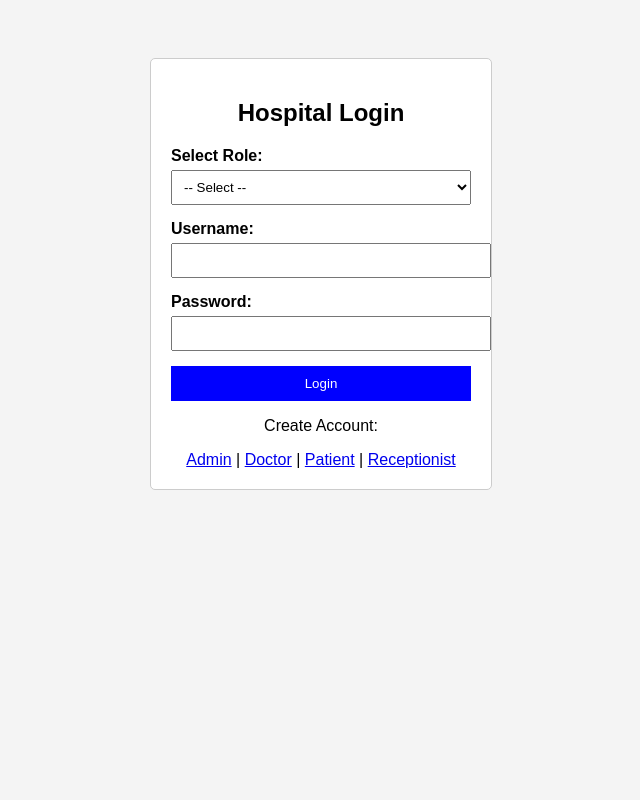
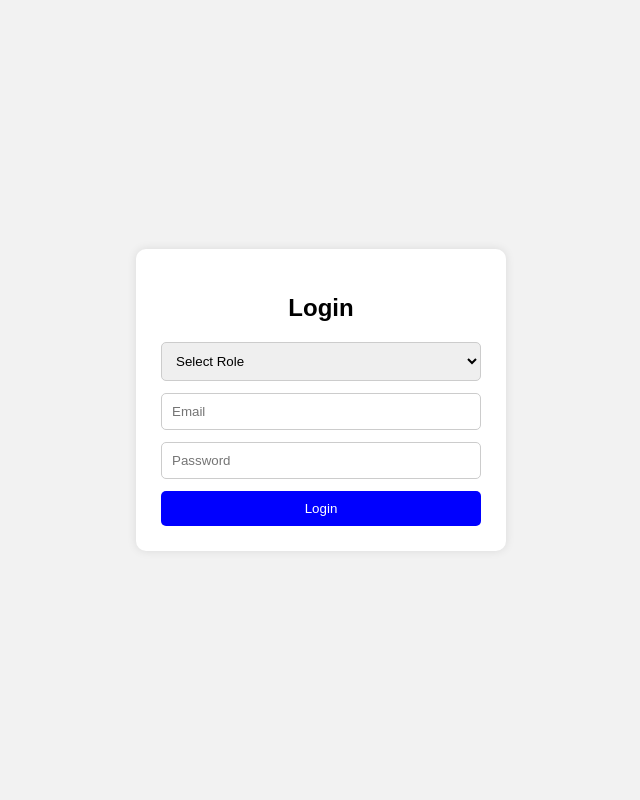
Before and after one commit to mahinfah/Final_Term_Project, a PHP site: page / in a window 1280 px wide. Shown: the whole page, without its empty margins (319-959 px from the left). Run offline with PHP 8.4, Linux system fonts and the light colour scheme.

Commit message:
logging & registration done

```diff
--- a/Login/index.php
+++ b/Login/index.php
@@ -1,138 +1,126 @@
 <?php
 session_start();
 
-$error = "";
+// CORRECT PATHS based on your structure
+require_once 'RECEPTIONIST/MODEL/db_connection.php';
+require_once 'RECEPTIONIST/MODEL/db_manupulation.php';
+require_once 'RECEPTIONIST/MODEL/db_close.php';
 
-if ($_SERVER["REQUEST_METHOD"] == "POST") {
-    $role = $_POST["role"];
-    $username = $_POST["username"];
-    $password = $_POST["password"];
+$_SESSION['msg'] = "";
 
-    // Fixed credentials
-    if ($username === "webtech" && $password === "1234") {
+$action = $_POST['action'] ?? '';
 
-        $_SESSION["role"] = $role;
-        $_SESSION["user"] = $username;
+if ($action === "login") {
+    $email = $_POST['email'] ?? '';
+    $password = $_POST['password'] ?? '';
+    $role = $_POST['role'] ?? '';
 
-        // Role-based redirect
-        switch ($role) {
-            case "admin":
-                header("Location: admin.php");
-                exit();
-            case "doctor":
-                header("Location: doctor.php");
-                exit();
-            case "patient":
-                header("Location: patient.php");
-                exit();
-            case "receptionist":
-                header("Location: .//RECEPTIONIST/VIEW/receptionist_dashboard.php");
-                exit();
-            default:
-                $error = "Please select a valid role.";
+    if (empty($email) || empty($password) || empty($role)) {
+        $_SESSION['msg'] = "Email, password, and role required";
+        header("Location: index.php");
+        exit;
     }
 
+    $conn = conn_open();
+
+    if ($conn) {
+        $sql = "SELECT * FROM users WHERE email='$email' AND password_hash='$password' AND role='$role'";
+        $result = $conn->query($sql);
+
+        if ($result && $result->num_rows > 0) {
+            $_SESSION['msg'] = "Login Successful";
+            header("Location: RECEPTIONIST/VIEW/receptionist_dashboard.php");
+            exit;
         } else {
-        $error = "Invalid username or password!";
+            $_SESSION['msg'] = "Invalid login details";
         }
+
+        conn_close($conn);
+    } else {
+        $_SESSION['msg'] = "Database connection failed";
+    }
+
+    header("Location: index.php");
+    exit;
 }
 ?>
 
 <!DOCTYPE html>
-<html lang="en">
+<html>
 <head>
-    <meta charset="UTF-8">
-    <title>Hospital Login</title>
+    <title>Login</title>
     <style>
         body {
+            margin: 0;
             font-family: Arial;
-            background: #f4f4f4;
-            padding: 50px;
+            background: #f2f2f2;
+            display: flex;
+            justify-content: center;
+            align-items: center;
+            height: 100vh;
         }
-
-        .login-box {
+        .container {
             background: white;
-            width: 300px;
-            margin: auto;
-            padding: 20px;
-            border-radius: 5px;
-            border: 1px solid #ccc;
+            width: 320px;
+            padding: 25px;
+            border-radius: 10px;
+            box-shadow: 0 0 10px rgba(0,0,0,0.1);
         }
-
-        h2 { text-align: center; }
-
-        .form-row { margin-bottom: 15px; }
-
-        label { display: block; font-weight: bold; margin-bottom: 5px; }
-
+        h2 {
+            text-align: center;
+            margin-bottom: 20px;
+        }
         input, select {
             width: 100%;
-            padding: 8px;
+            padding: 10px;
+            margin-bottom: 12px;
+            border: 1px solid #ccc;
+            border-radius: 5px;
+            box-sizing: border-box;
         }
-
         button {
             width: 100%;
             padding: 10px;
             background: blue;
             color: white;
             border: none;
+            border-radius: 5px;
             cursor: pointer;
         }
-
-        button:hover { background: darkblue; }
-
+        button:hover {
+            background: darkblue;
+        }
         .error {
             color: red;
             text-align: center;
             margin-bottom: 10px;
         }
-
-        .register-links {
-            text-align: center;
-            margin-top: 10px;
-        }
     </style>
 </head>
 <body>
+<div class="container">
+    <h2>Login</h2>
 
-<div class="login-box">
-    <h2>Hospital Login</h2>
+    <?php if(isset($_SESSION['msg']) && !empty($_SESSION['msg'])): ?>
+        <div class="error"><?php echo htmlspecialchars($_SESSION['msg']); ?></div>
+        <?php $_SESSION['msg'] = ''; ?>
+    <?php endif; ?>
 
-    <?php if ($error != "") echo "<div class='error'>$error</div>"; ?>
+    <form method="POST" action="">
+        <input type="hidden" name="action" value="login">
 
-    <form method="POST">
-        <div class="form-row">
-            <label>Select Role:</label>
         <select name="role" required>
-                <option value="">-- Select --</option>
+            <option value="">Select Role</option>
             <option value="admin">Admin</option>
             <option value="doctor">Doctor</option>
             <option value="patient">Patient</option>
             <option value="receptionist">Receptionist</option>
         </select>
-        </div>
 
-        <div class="form-row">
-            <label>Username:</label>
-            <input type="text" name="username" required>
-        </div>
-
-        <div class="form-row">
-            <label>Password:</label>
-            <input type="password" name="password" required>
-        </div>
-
+        <input type="email" name="email" placeholder="Email" required>
+        <input type="password" name="password" placeholder="Password" required>
         <button type="submit">Login</button>
     </form>
-
-    <div class="register-links">
-        <p>Create Account:</p>
-        <a href="register_admin.php">Admin</a> |
-        <a href="register_doctor.php">Doctor</a> |
-        <a href="register_patient.php">Patient</a> |
-        <a href=".//RECEPTIONIST/VIEW/registration_rep.php">Receptionist</a>
 </div>
-</div>
-
 </body>
 </html>
```
Lines whose indentation alone changed are shown as unchanged.
